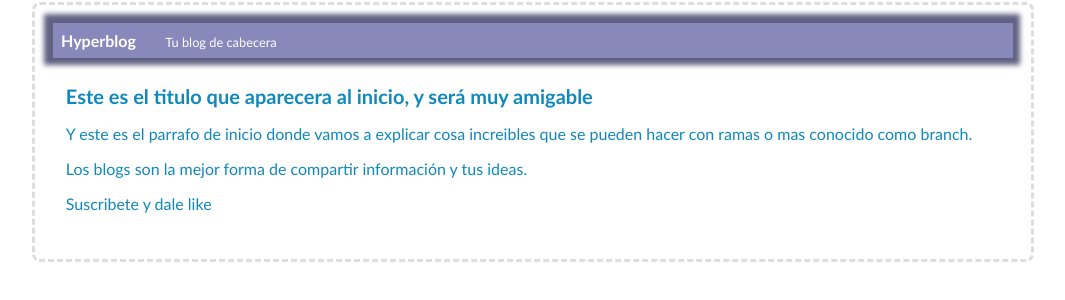
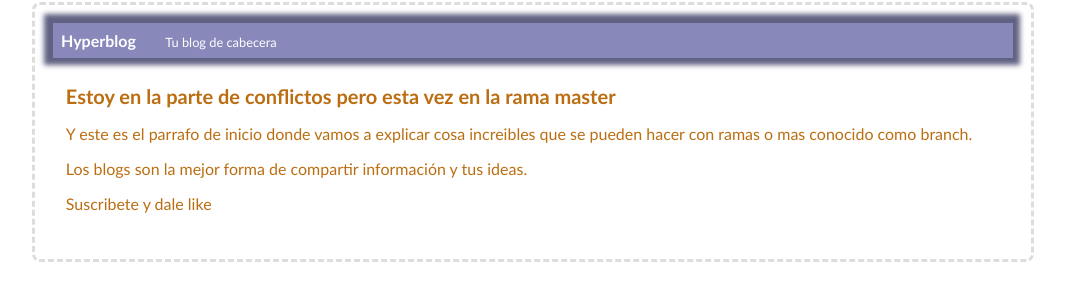
Before and after one commit to frontsitoz/hyperblog, a plain HTML site: page index.html in a window 1280 px wide. Shown: the whole page, without its empty margins (107-1172 px from the left). Drawn offline with Linux system fonts and the light colour scheme.

Commit message:
Este es un cambio en mi rama master

```diff
--- a/estilos.css
+++ b/estilos.css
@@ -1,5 +1,5 @@
 body{
-color: #18b;
+color: rgb(187, 110, 17);
 text-align: center;
 font-family:'Gill Sans', 'Gill Sans MT';
 font-size: 16px;
--- a/index.html
+++ b/index.html
@@ -15,8 +15,7 @@
              cabecera</span>
          </div>
         <div id="post">
-        <h1>Este es el titulo que aparecera al inicio, y será
-            muy amigable
+        <h1>Estoy en la parte de conflictos pero esta vez en la rama master
         </h1>
 <p>Y este es el parrafo de inicio donde vamos
     a explicar cosa increibles que se pueden hacer con ramas
```
